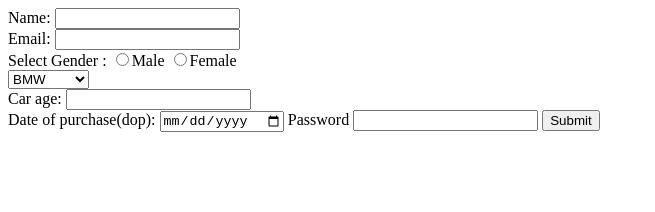
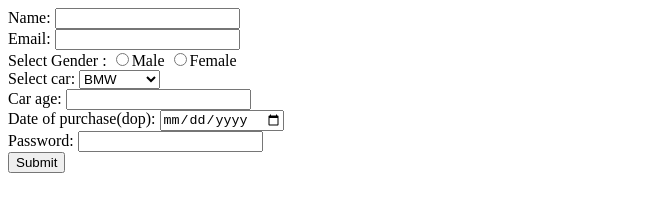
Before and after one commit to acciojob/car-insurance-form-sudhirrathod03, a website: page main.html in a window 1280 px wide. Shown: the whole page, without its empty margins (0-655 px from the left). Drawn offline with Linux system fonts and the light colour scheme.

Commit message:
created a submission

```diff
--- a/main.html
+++ b/main.html
@@ -21,6 +21,7 @@
 	<input type="radio" required name="gender"/>Female
 	<br/>
 
+		<label for="cars">Select car:</label>
 	<select required id="cars">
 		<option>BMW</option>
 		<option>Audi</option>
@@ -35,11 +36,11 @@
 
 	<label for="dop">Date of purchase(dop):</label>
 	<input type="date" id="dop" required/>
+	<br/>
 
-
-	<label for="password">Password</label>
+	<label for="password">Password:</label>
 	<input type="password" id="password" required/>
-
+<br/>
 	<button type="submit">Submit</button>
 	</form>
 
```
